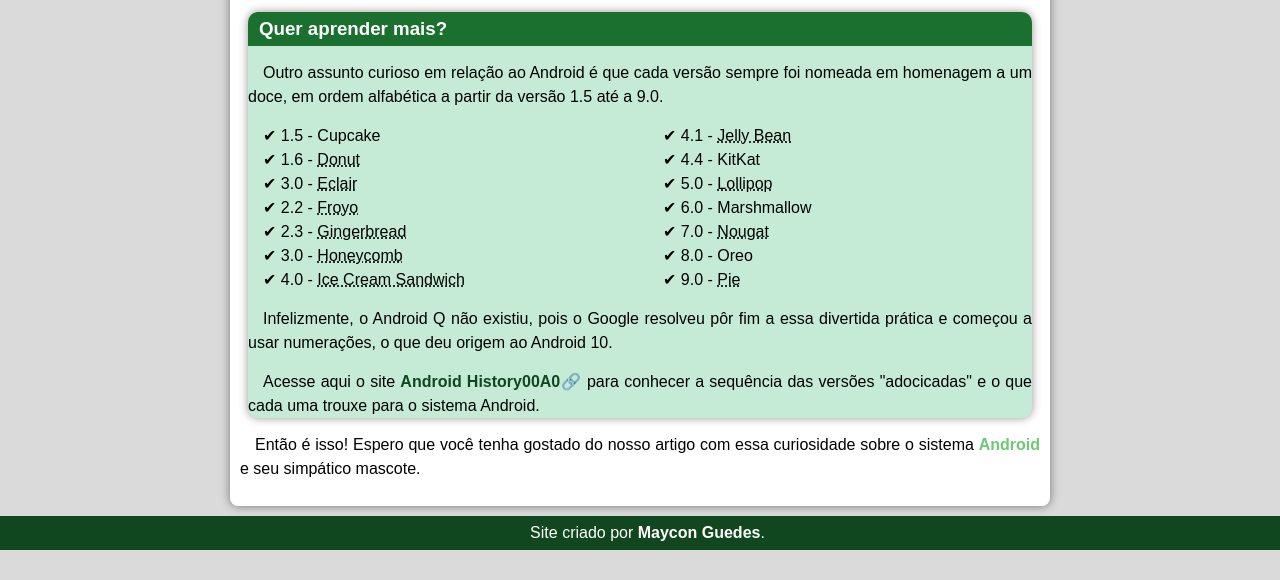
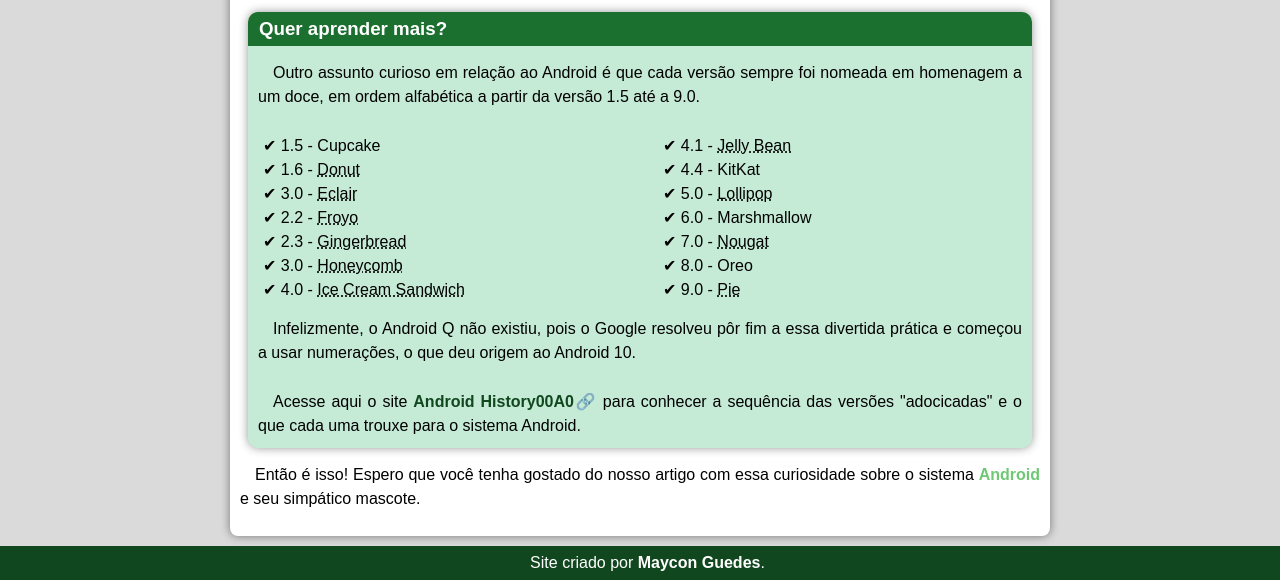
Before and after one commit to MayconG/projeto-android, a plain HTML site: page index.html in a window 1280 px wide. Shown: the part 2173-2753 px from the top of the page. Before the commit the page ends 2723 px from the top, so only its background shows below. Drawn offline with Linux system fonts and the light colour scheme.

Commit message:
Update style.css

```diff
--- a/style.css
+++ b/style.css
@@ -157,6 +157,9 @@ aside {
     box-shadow: 0 0 10px rgba(0, 0, 0, 0.411);
 }
 
+aside > p {
+    padding: 0px 10px 10px 10px ;
+}
 
 aside > h1 {
     background: var(--cor4);
```
